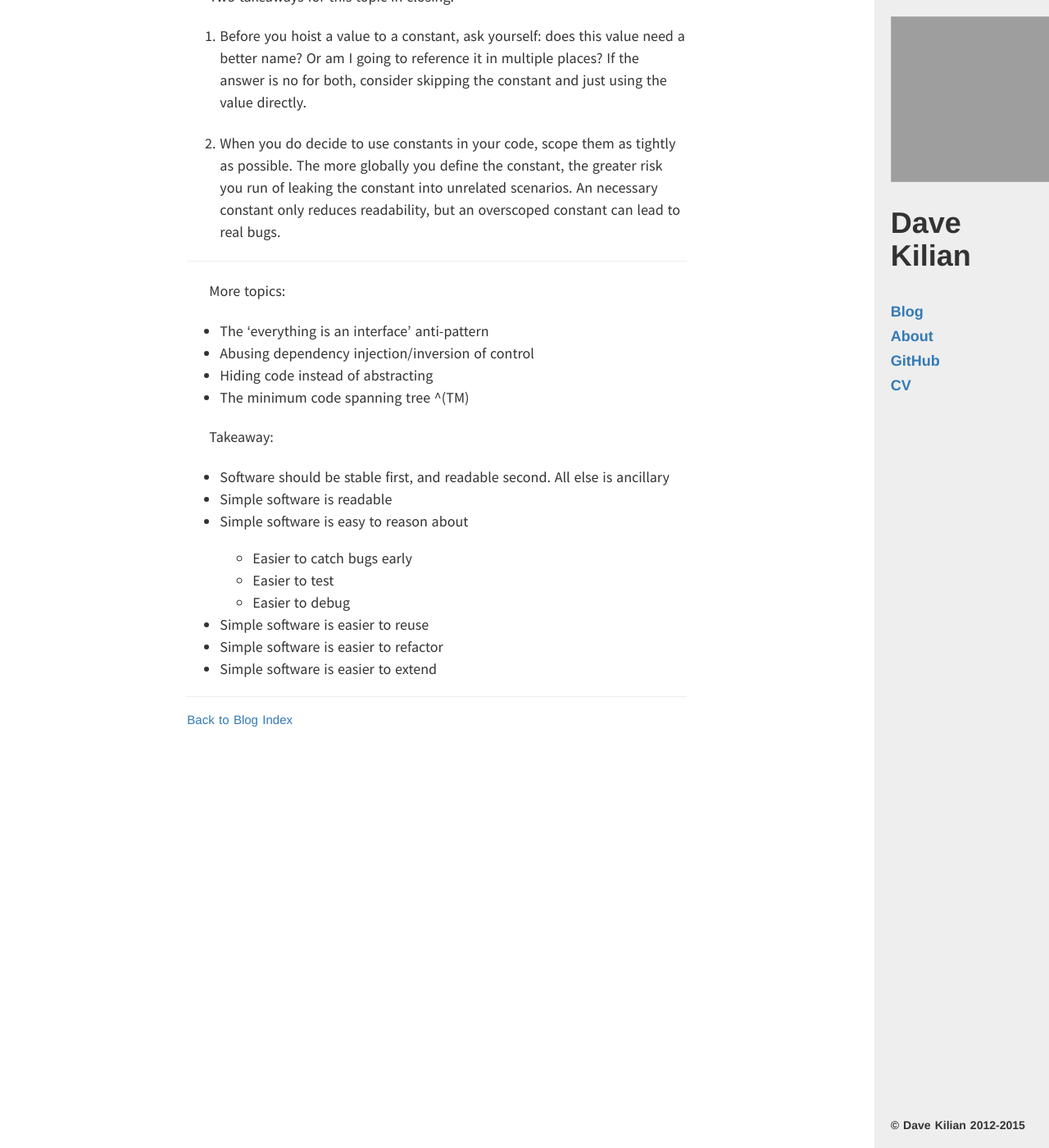
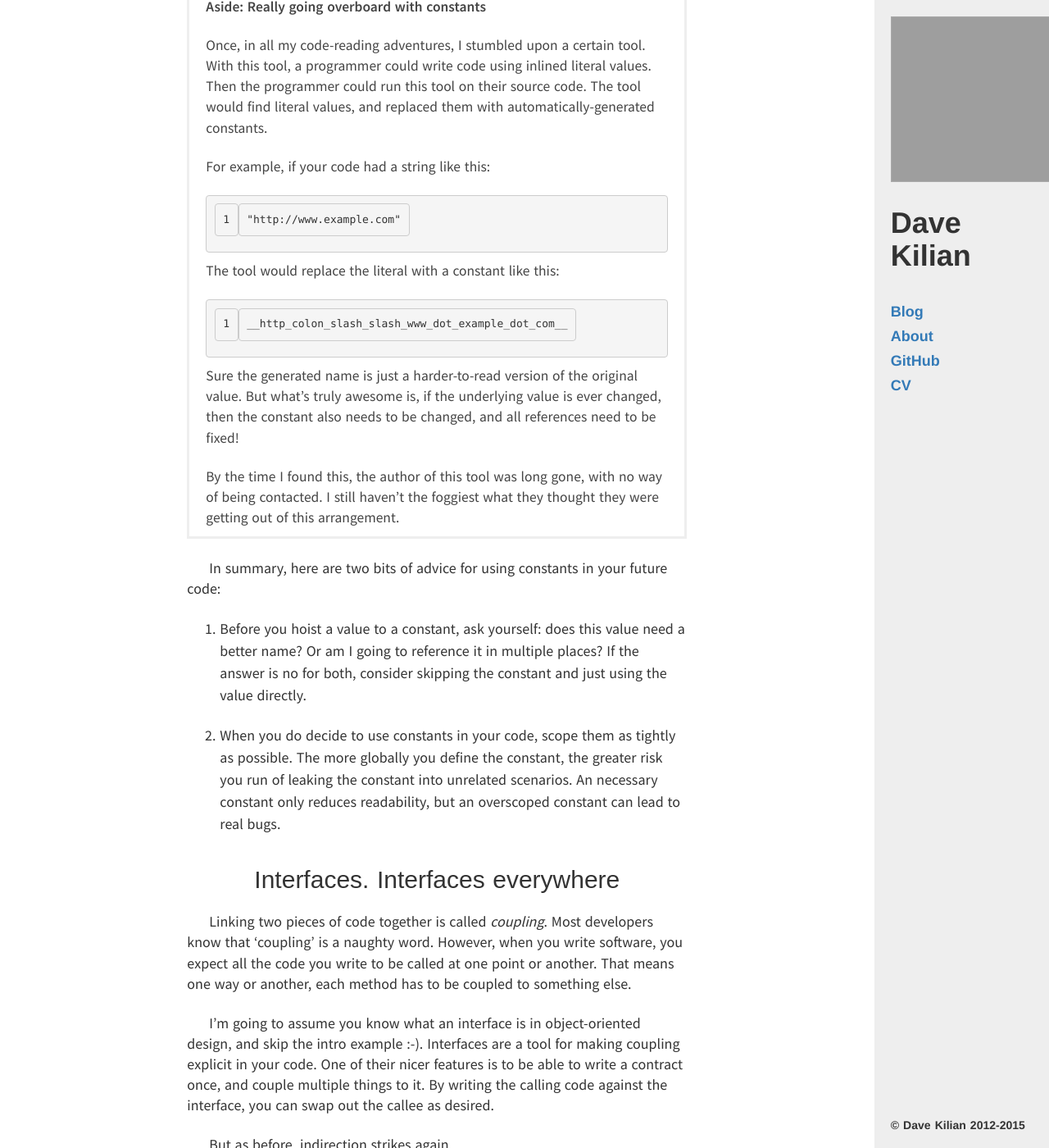
Before and after one commit to davekilian/davekilian.github.com, a Jekyll site: the page built from _posts/2015-11-25-best-practices.markdown, in a window 1280 px wide and 1400 px high, scrolled down 5570 px. Shown: the whole window at 82% size. Built offline with Jekyll 4.4.1, drawn with Linux system fonts in a browser that asks for light colours; nearby versions of some CDN libraries; Markdown is read by kramdown in place of the engine named in the settings; some of the changed text lies outside the part shown; grey boxes are pictures that could not be loaded.

Commit message:
Add a fun sidebar

```diff
--- a/_posts/2015-11-25-best-practices.markdown
+++ b/_posts/2015-11-25-best-practices.markdown
@@ -210,7 +210,28 @@ or this:
 But we could have avoided all this trouble if the constants were never shared or made global in the first place.
 Really the book XML and movie XML parsers are separate, and should be maintained separately.
 
-Two takeaways for this topic in closing:
+> **Aside: Really going overboard with constants**
+>
+> Once, in all my code-reading adventures, I stumbled upon a certain tool.
+> With this tool, a programmer could write code using inlined literal values.
+> Then the programmer could run this tool on their source code.
+> The tool would find literal values, and replaced them with automatically-generated constants.
+>
+> For example, if your code had a string like this:
+>
+>     "http://www.example.com"
+>
+> The tool would replace the literal with a constant like this:
+>
+>     __http_colon_slash_slash_www_dot_example_dot_com__
+>
+> Sure the generated name is just a harder-to-read version of the original value.
+> But what's truly awesome is, if the underlying value is ever changed, then the constant also needs to be changed, and all references need to be fixed!
+>
+> By the time I found this, the author of this tool was long gone, with no way of being contacted.
+> I still haven't the foggiest what they thought they were getting out of this arrangement.
+
+In summary, here are two bits of advice for using constants in your future code:
 
 1. Before you hoist a value to a constant, ask yourself: does this value need a better name?
    Or am I going to reference it in multiple places?
@@ -220,11 +241,27 @@ Two takeaways for this topic in closing:
    The more globally you define the constant, the greater risk you run of leaking the constant into unrelated scenarios.
    An necessary constant only reduces readability, but an overscoped constant can lead to real bugs.
 
+## Interfaces. Interfaces everywhere
+
+Linking two pieces of code together is called *coupling*.
+Most developers know that 'coupling' is a naughty word.
+However, when you write software, you expect all the code you write to be called at one point or another.
+That means one way or another, each method has to be coupled to something else.
+
+I'm going to assume you know what an interface is in object-oriented design, and skip the intro example :-).
+Interfaces are a tool for making coupling explicit in your code.
+One of their nicer features is to be able to write a contract once, and couple multiple things to it.
+By writing the calling code against the interface, you can swap out the callee as desired.
+
+But as before, indirection strikes again.
+
+* **Interfaces make it hard to reason about specific flows**
+
 ---
 
 More topics:
 
-* The 'everything is an interface' anti-pattern
+* Speculative extensibility
 * Abusing dependency injection/inversion of control
 * Hiding code instead of abstracting
 * The minimum code spanning tree ^(TM)
```
